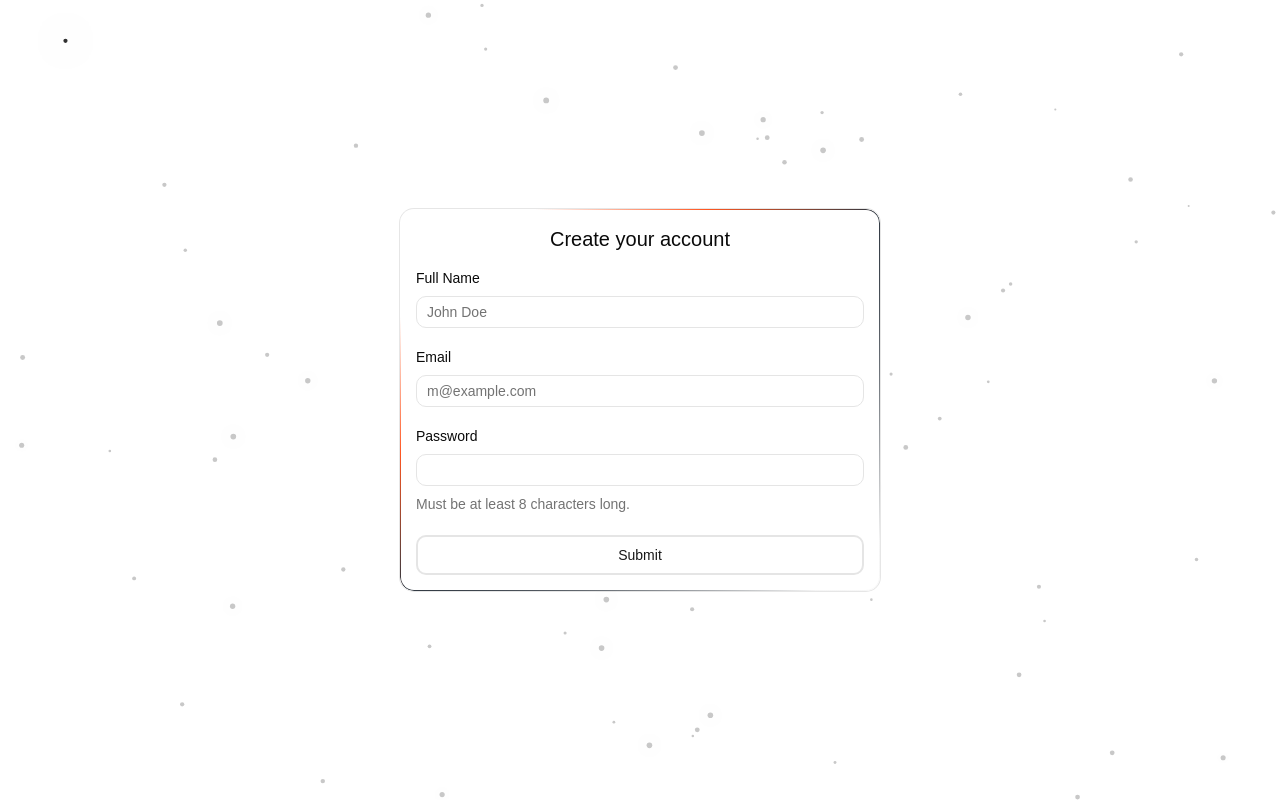
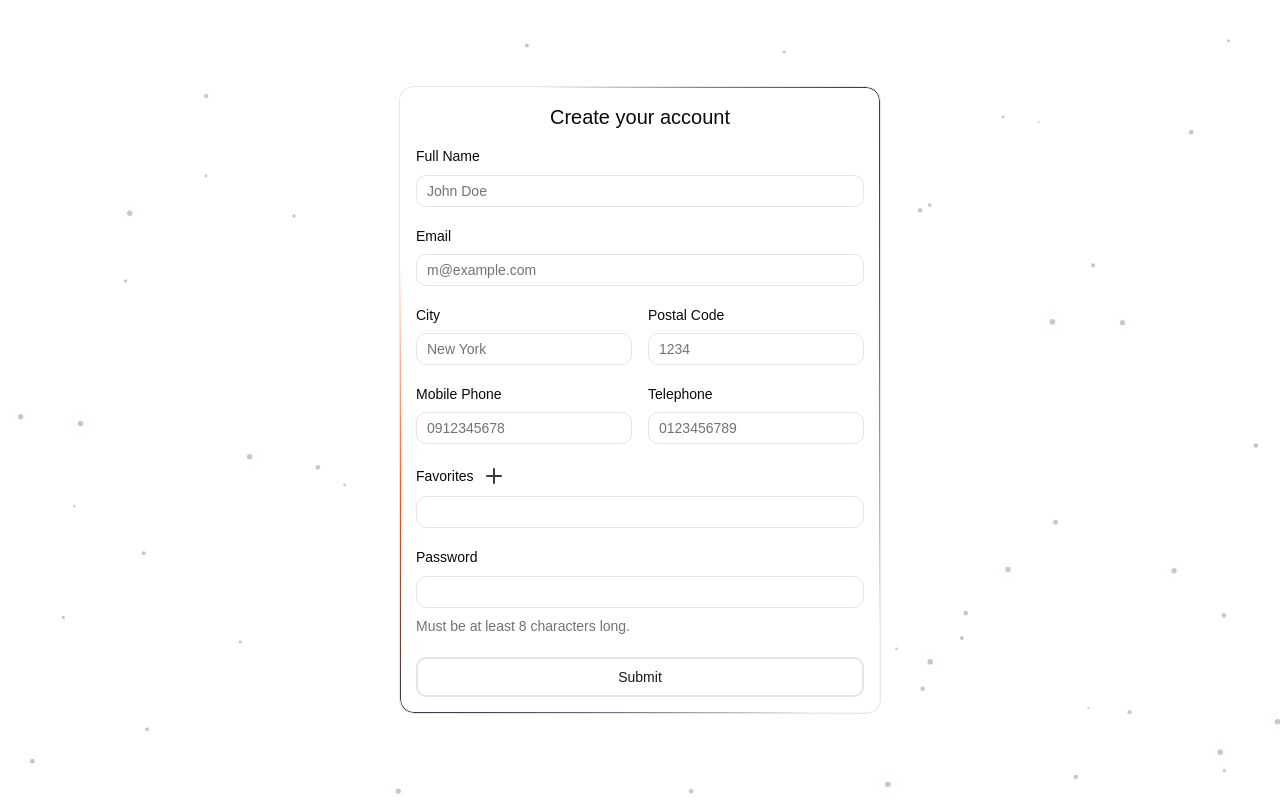
Before and after one commit to MojtabaOnTheWeb/formik-tuturial-form, a React (Vite) app: page / in a window 1280 px wide. Built offline with nearby package versions, Linux system fonts and the light colour scheme.

Commit message:
implement object and array into formik (needs fix for array)

```diff
--- /dev/null
+++ b/src/components/FavoritesField.jsx
@@ -0,0 +1,72 @@
+import { form } from "motion/react-client"
+import React from "react"
+import {
+  Field,
+  FieldDescription,
+  FieldGroup,
+  FieldLabel,
+} from "@/components/ui/field"
+import { Input } from "@/components/ui/input"
+import { FastField as FormikField } from "formik"
+import { PlusIcon, CircleMinus } from "lucide-react"
+
+const FavoritesField = (props) => {
+  const { form, push, remove } = props
+  const { favorites } = form.values
+  console.log(favorites)
+
+  return (
+    <>
+      <FieldLabel htmlFor="favorites">
+        Favorites
+        <span
+          className="cursor-pointer opacity-80 hover:opacity-100"
+          onClick={() => push("")}
+        >
+          <PlusIcon />
+        </span>
+      </FieldLabel>
+      {favorites.map((fav, i) => {
+        return (
+          <FormikField name={`favorites[${i}]`}>
+            {({ field, meta }) => {
+              return (
+                <div key={i}>
+                  <FieldGroup className="flex flex-row">
+                    <Input
+                      type="text"
+                      placeholder=""
+                      {...field}
+                      aria-invalid={
+                        meta.touched && meta.error ? true : undefined
+                      }
+                    />
+                    {meta.touched && meta.error ? (
+                      <FieldDescription className="text-red-400">
+                        {meta.error}
+                      </FieldDescription>
+                    ) : null}
+                    {favorites.length > 1 && (
+                      <span
+                        className="translate-y-1 opacity-80 hover:opacity-100"
+                        onClick={() => {
+                          console.log(i)
+
+                          remove(i)
+                        }}
+                      >
+                        <CircleMinus />
+                      </span>
+                    )}
+                  </FieldGroup>
+                </div>
+              )
+            }}
+          </FormikField>
+        )
+      })}
+    </>
+  )
+}
+
+export default FavoritesField
--- a/src/components/signup-form.tsx
+++ b/src/components/signup-form.tsx
@@ -9,8 +9,15 @@ import {
 import { Input } from "@/components/ui/input"
 import { ShineBorder } from "./ui/shine-border"
 import { RippleButton } from "./ui/ripple-button"
-import { ErrorMessage, Form, Formik, FastField as FormikField } from "formik"
+import {
+  Form,
+  Formik,
+  FieldArray,
+  FastField as FormikField,
+  type FieldProps,
+} from "formik"
 import * as Yup from "yup"
+import FavoritesField from "./FavoritesField"
 
 /* const emailReg =
   /^(([^<>()[\]\\.,;:\s@"]+(\.[^<>()[\]\\.,;:\s@"]+)*)|.(".+"))@((\[[0-9]{1,3}\.[0-9]{1,3}\.[0-9]{1,3}\.[0-9]{1,3}\])|(([a-zA-Z\-0-9]+\.)+[a-zA-Z]{2,}))$/ */
@@ -19,6 +26,12 @@ const initialValues = {
   fullName: "",
   email: "",
   password: "",
+  address: {
+    city: "",
+    postalCode: "",
+  },
+  phone: ["", ""],
+  favorites: [""],
 }
 const onSubmit = (values: object) => {
   console.log(values)
@@ -32,6 +45,12 @@ const validationSchema = Yup.object({
   password: Yup.string()
     .required("Please enter your password!")
     .min(8, "Password must be at least 8 characters!"),
+  address: Yup.object({
+    city: Yup.string().required("Please enter your city!"),
+    postalCode: Yup.string().required("Please enter your postal code!"),
+  }),
+  phone: Yup.array().of(Yup.string().required("Please enter your number!")),
+  favorites: Yup.array().of(Yup.string().required("Please fill this part!")),
 })
 
 export function SignupForm({
@@ -62,7 +81,7 @@ export function SignupForm({
               <FieldGroup>
                 <Field>
                   <FormikField name="fullName">
-                    {({ field, form, meta }) => {
+                    {({ field, meta /* form */ }: FieldProps) => {
                       return (
                         <>
                           <FieldLabel
@@ -77,7 +96,7 @@ export function SignupForm({
                             id="fullName"
                             {...field}
                             aria-invalid={
-                              meta.touched && meta.error ? true : null
+                              meta.touched && meta.error ? true : undefined
                             }
                           />
                           {meta.touched && meta.error ? (
@@ -92,7 +111,7 @@ export function SignupForm({
                 </Field>
                 <Field>
                   <FormikField name="email">
-                    {({ field, form, meta }) => {
+                    {({ field, meta /* form */ }: FieldProps) => {
                       return (
                         <>
                           <FieldLabel
@@ -107,7 +126,7 @@ export function SignupForm({
                             id="email"
                             {...field}
                             aria-invalid={
-                              meta.touched && meta.error ? true : null
+                              meta.touched && meta.error ? true : undefined
                             }
                           />
                           {meta.touched && meta.error ? (
@@ -120,10 +139,141 @@ export function SignupForm({
                     }}
                   </FormikField>
                 </Field>
+                <FieldGroup className="grid max-w-md grid-cols-2">
+                  <Field>
+                    <FormikField name="address.city">
+                      {({ field, meta /* form */ }: FieldProps) => {
+                        return (
+                          <>
+                            <FieldLabel
+                              className={`${meta.touched && meta.error ? "text-red-400" : null}`}
+                              htmlFor="city"
+                            >
+                              City
+                            </FieldLabel>
+                            <Input
+                              type="text"
+                              placeholder="New York"
+                              id="city"
+                              {...field}
+                              aria-invalid={
+                                meta.touched && meta.error ? true : undefined
+                              }
+                            />
+                            {meta.touched && meta.error ? (
+                              <FieldDescription className="text-red-400">
+                                {meta.error}
+                              </FieldDescription>
+                            ) : null}
+                          </>
+                        )
+                      }}
+                    </FormikField>
+                  </Field>
+                  <Field>
+                    <FormikField name="address.postalCode">
+                      {({ field, meta /* form */ }: FieldProps) => {
+                        return (
+                          <>
+                            <FieldLabel
+                              className={`${meta.touched && meta.error ? "text-red-400" : null}`}
+                              htmlFor="postalCode"
+                            >
+                              Postal Code
+                            </FieldLabel>
+                            <Input
+                              type="text"
+                              placeholder="1234"
+                              id="postalCode"
+                              {...field}
+                              aria-invalid={
+                                meta.touched && meta.error ? true : undefined
+                              }
+                            />
+                            {meta.touched && meta.error ? (
+                              <FieldDescription className="text-red-400">
+                                {meta.error}
+                              </FieldDescription>
+                            ) : null}
+                          </>
+                        )
+                      }}
+                    </FormikField>
+                  </Field>
+                </FieldGroup>
+                <FieldGroup className="grid max-w-md grid-cols-2">
+                  <Field>
+                    <FormikField name="phone[0]">
+                      {({ field, meta /* form */ }: FieldProps) => {
+                        return (
+                          <>
+                            <FieldLabel
+                              className={`${meta.touched && meta.error ? "text-red-400" : null}`}
+                              htmlFor="mobilePhone"
+                            >
+                              Mobile Phone
+                            </FieldLabel>
+                            <Input
+                              type="text"
+                              placeholder="0912345678"
+                              id="mobilePhone"
+                              {...field}
+                              aria-invalid={
+                                meta.touched && meta.error ? true : undefined
+                              }
+                            />
+                            {meta.touched && meta.error ? (
+                              <FieldDescription className="text-red-400">
+                                {meta.error}
+                              </FieldDescription>
+                            ) : null}
+                          </>
+                        )
+                      }}
+                    </FormikField>
+                  </Field>
+                  <Field>
+                    <FormikField name="phone[1]">
+                      {({ field, meta /* form */ }: FieldProps) => {
+                        return (
+                          <>
+                            <FieldLabel
+                              className={`${meta.touched && meta.error ? "text-red-400" : null}`}
+                              htmlFor="telePhone"
+                            >
+                              Telephone
+                            </FieldLabel>
+                            <Input
+                              type="text"
+                              placeholder="0123456789"
+                              id="telePhone"
+                              {...field}
+                              aria-invalid={
+                                meta.touched && meta.error ? true : undefined
+                              }
+                            />
+                            {meta.touched && meta.error ? (
+                              <FieldDescription className="text-red-400">
+                                {meta.error}
+                              </FieldDescription>
+                            ) : null}
+                          </>
+                        )
+                      }}
+                    </FormikField>
+                  </Field>
+                </FieldGroup>
+                <Field>
+                  <Field>
+                    <FieldArray name="favorites">
+                      {(props) => <FavoritesField {...props} />}
+                    </FieldArray>
+                  </Field>
+                </Field>
                 <Field>
                   <Field>
                     <FormikField name="password">
-                      {({ field, form, meta }) => {
+                      {({ field, meta /* form */ }: FieldProps) => {
                         return (
                           <>
                             <FieldLabel
@@ -137,7 +287,7 @@ export function SignupForm({
                               id="password"
                               {...field}
                               aria-invalid={
-                                meta.touched && meta.error ? true : null
+                                meta.touched && meta.error ? true : undefined
                               }
                             />
                             {meta.touched && meta.error ? (
--- a/src/main.tsx
+++ b/src/main.tsx
@@ -6,9 +6,7 @@ import App from "./App.tsx"
 import { ThemeProvider } from "@/components/theme-provider.tsx"
 
 createRoot(document.getElementById("root")!).render(
-  <StrictMode>
-    <ThemeProvider>
-      <App />
-    </ThemeProvider>
-  </StrictMode>
+  <ThemeProvider>
+    <App />
+  </ThemeProvider>
 )
```
